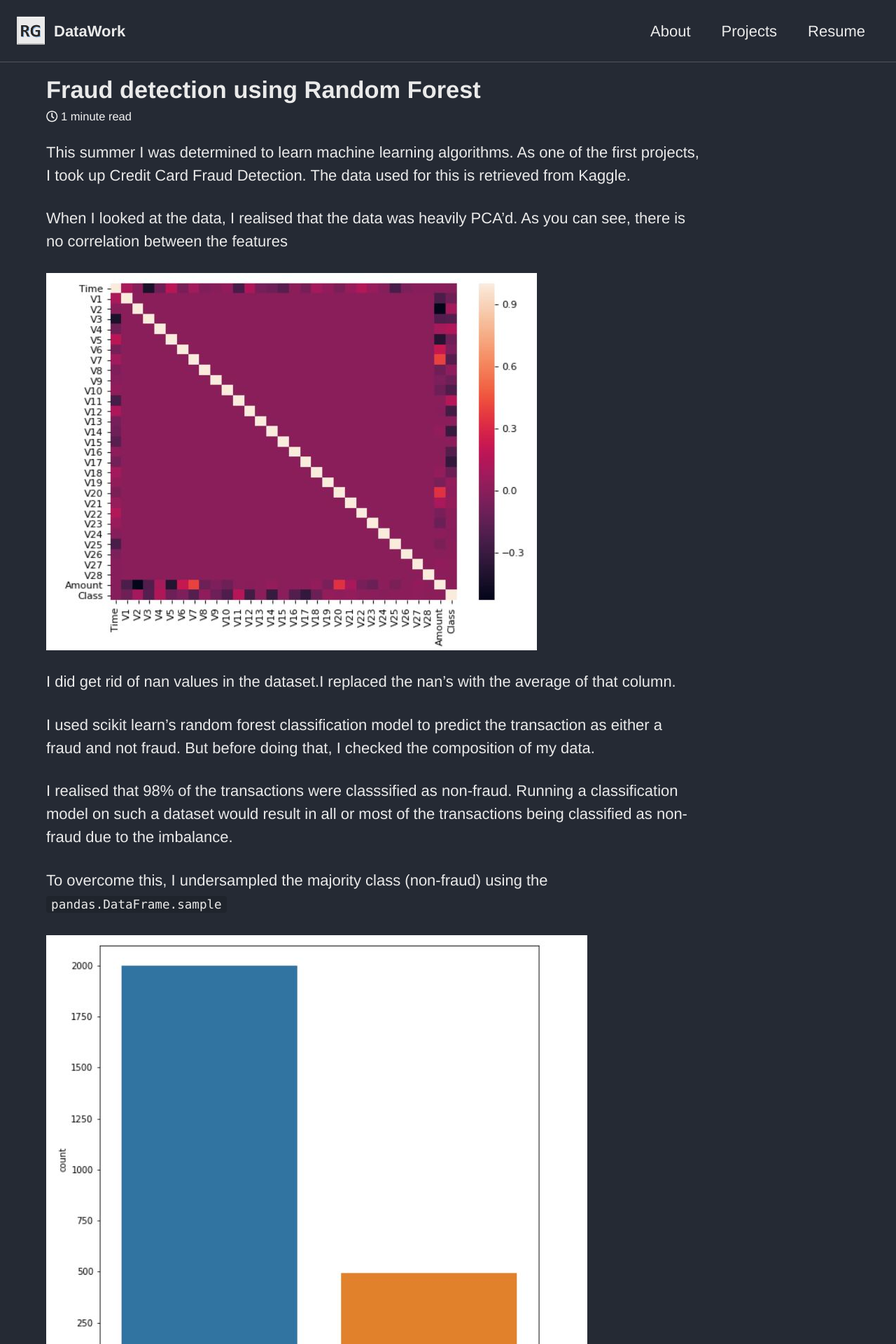
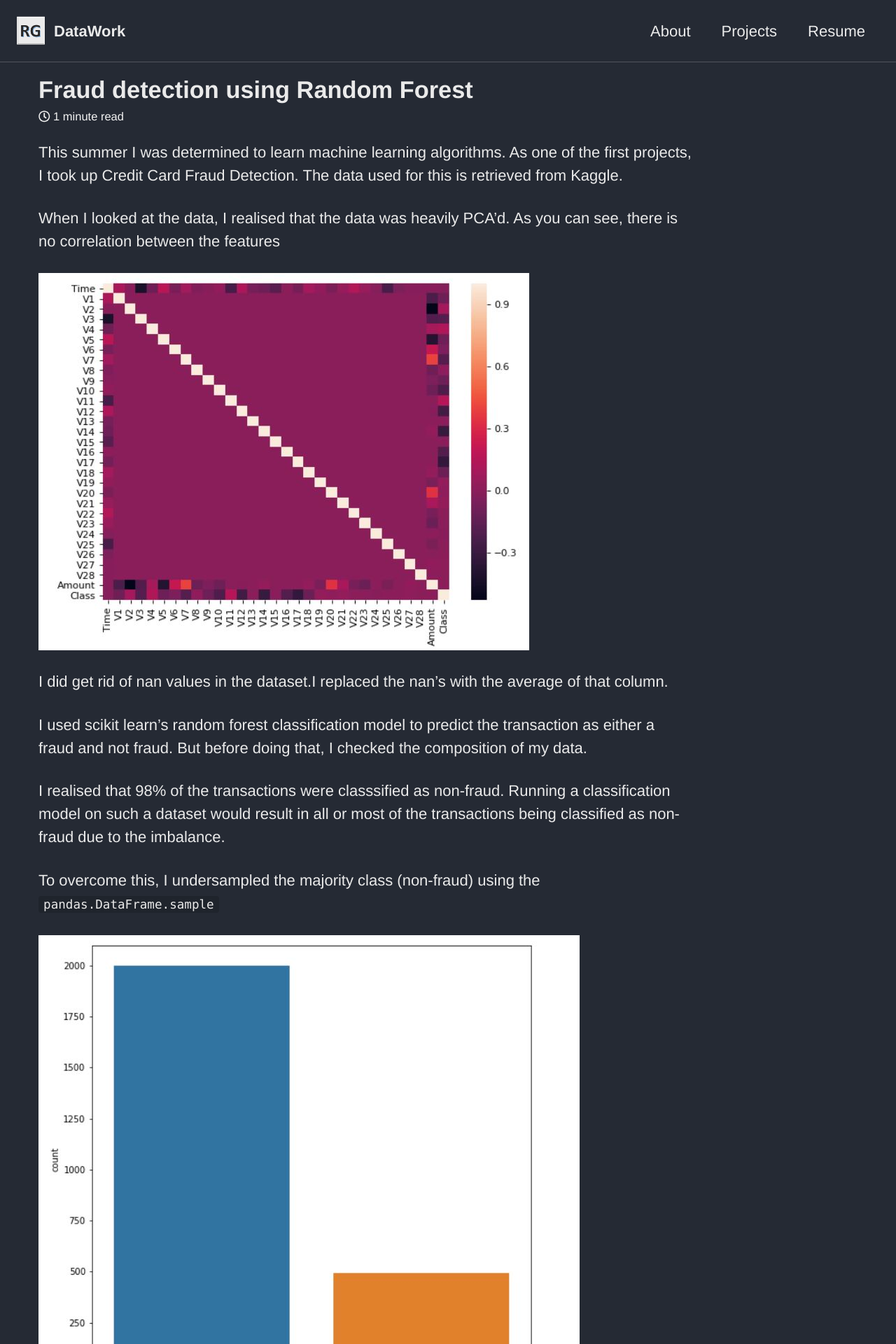
Before and after one commit to rohitgang/rohitgang.github.io, a Jekyll site: the page built from _posts/2019-07-03-frauddetect.md, in a window 1280 px wide. Shown: the top 1920 px of the page at 70% size. Built offline with Jekyll 4.4.1, drawn with Linux system fonts in a browser that asks for light colours; cached includes are drawn as plain includes; nearby versions of some CDN libraries.

Commit message:
Update _page.scss

```diff
--- a/_sass/minimal-mistakes/_page.scss
+++ b/_sass/minimal-mistakes/_page.scss
@@ -34,7 +34,7 @@
   .page__inner-wrap {
     float: left;
     margin-top: 1em;
-    margin-left: 2em;
+    margin-left: 1.5em;
     margin-right: 0;
     width: 100%;
     clear: both;
@@ -47,7 +47,7 @@
     .page__share {
       position: relative;
       float: left;
-      margin-left: 2em;
+      margin-left: 1.5em;
       margin-right: 0;
       width: 100%;
       clear: both;
```
